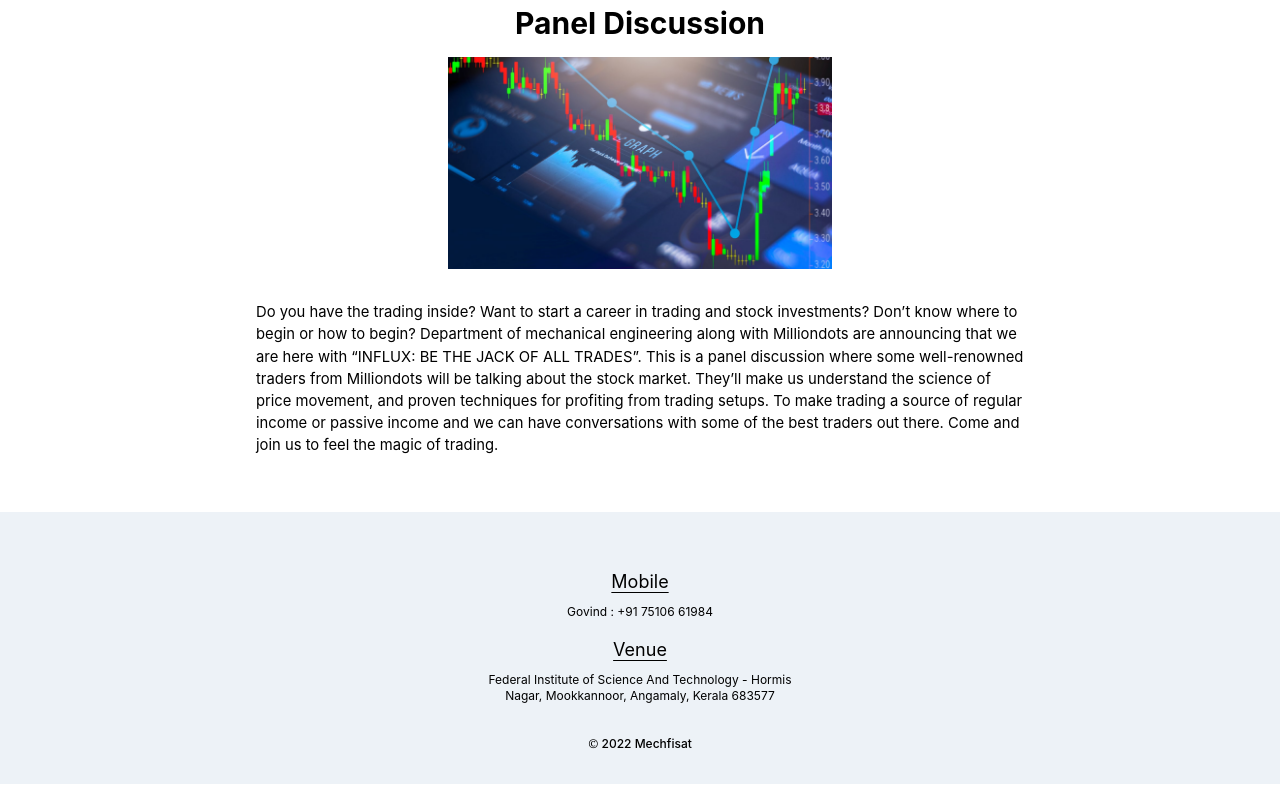
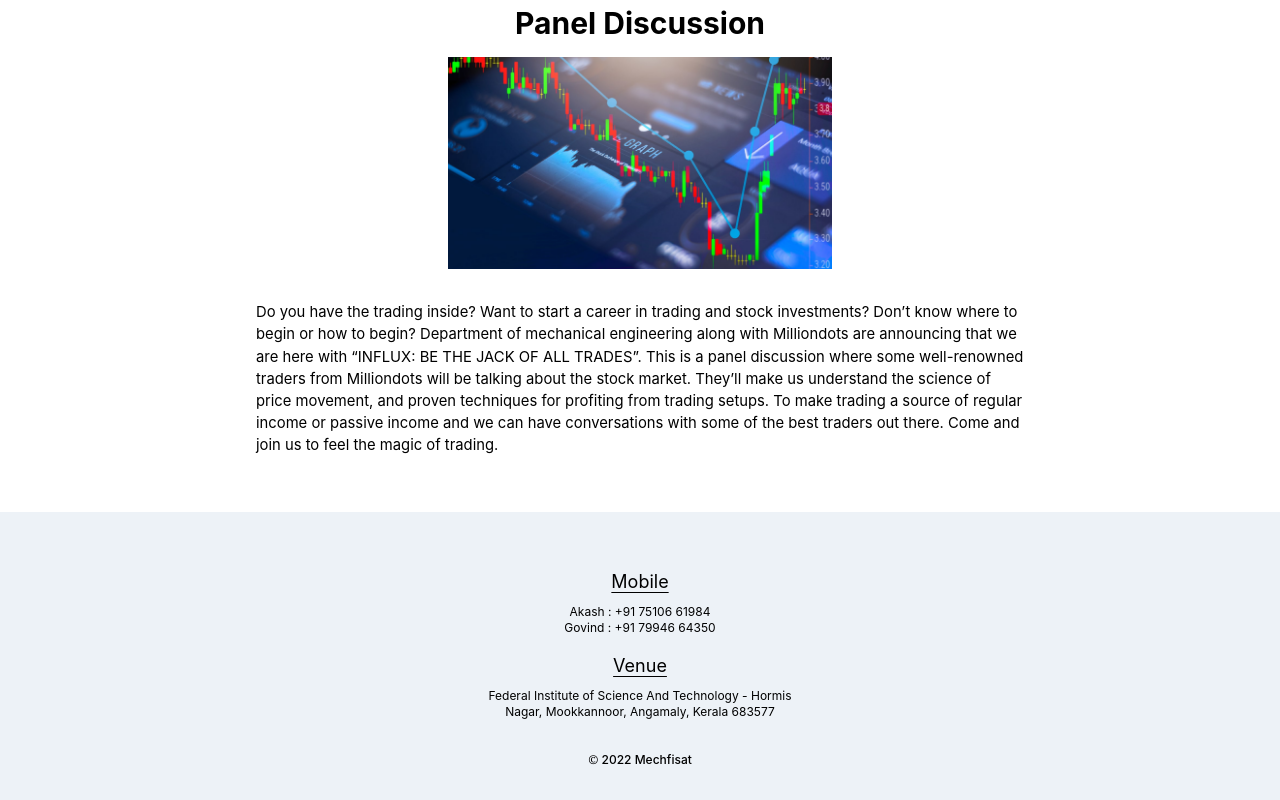
Before and after one commit to Joel-Nickson/aegis-2022-vite, a React (Vite) app: page / in a window 1280 px wide. Shown: the part 3932-4732 px from the top of the page. Built offline with nearby package versions, Linux system fonts and the light colour scheme.

Commit message:
update on footer

```diff
--- a/src/components/Footer.jsx
+++ b/src/components/Footer.jsx
@@ -13,11 +13,11 @@ export default function Footer() {
                                     <div className="Venue m-2">
                                         <h3 className="text-lg font-normal underline underline-offset-4 pb-2">Mobile</h3>
                                         <p className="max-w-xs mx-auto text-xs">
-                                            Govind : <a href="tel:+91751-066-1984">+91 75106 61984</a>
+                                            Akash : <a href="tel:+91751-066-1984">+91 75106 61984</a>
                                         </p>
-                                        {/* <p className="max-w-xs mx-auto text-xs">
-                                            num2 : +91 000000000
-                                        </p> */}
+                                        <p className="max-w-xs mx-auto text-xs">
+                                            Govind : <a href="tel:+91799-466-4350">+91 79946 64350</a>
+                                        </p>
                                     </div>
                                 </div>
                                 <div className="flex flex-col md:flex-row flex-wrap mx-auto">
```
